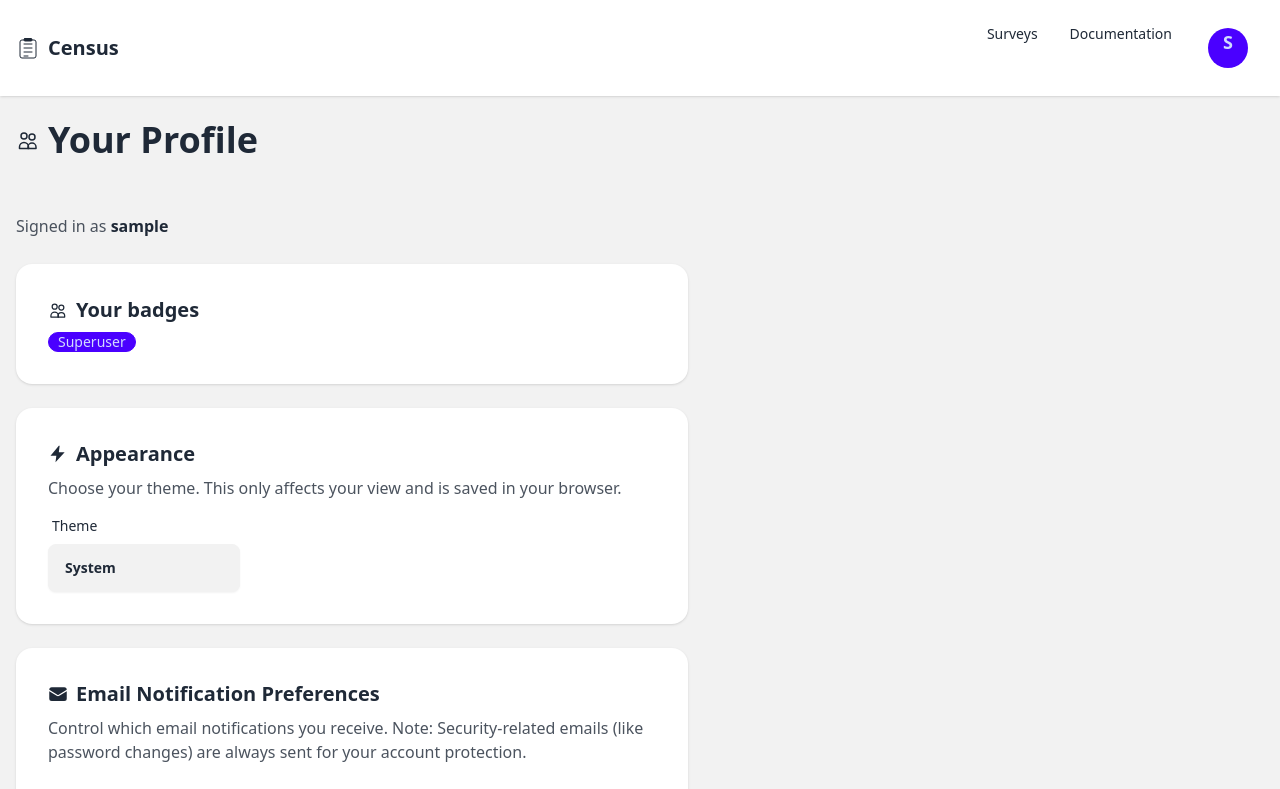
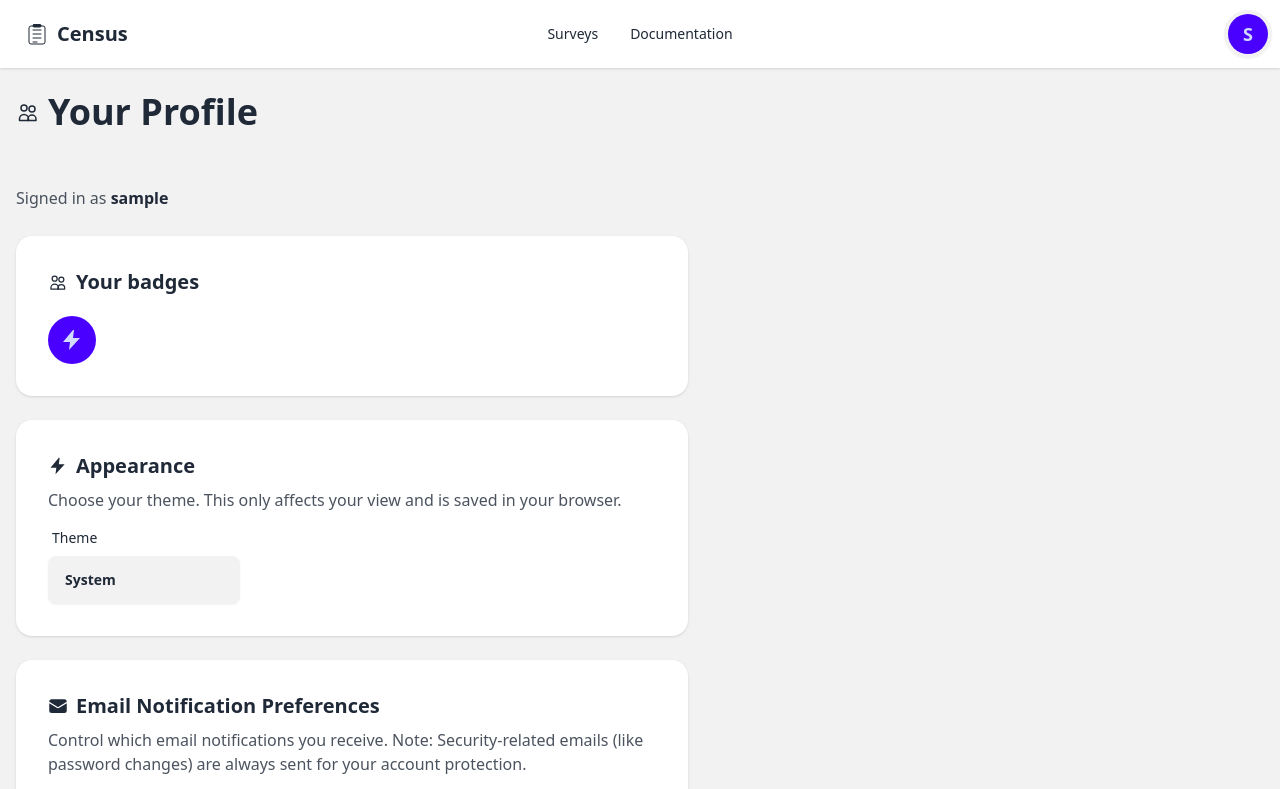
Before and after one commit to eatyourpeas/census, a Django app: page /profile in a window 1280 px wide. Shown: the top 789 px of the page. Run offline with Django 5.2, Linux system fonts and the light colour scheme; the visitor is signed in with stand-in values (Sample User, id 1); data comes from the database, SQL or seed files in the repository; data that the repository does not hold is empty; style sheets or scripts are compiled from the project's sources; some libraries are stand-ins or nearby versions.

Commit message:
fix navbar, adds icons to profile

```diff
--- a/census_app/core/templates/core/profile.html
+++ b/census_app/core/templates/core/profile.html
@@ -32,39 +32,114 @@
         {% include "components/icons/users.html" with classes="w-5 h-5 text-base-content" %}
         <span>Your badges</span>
       </h2>
-      <div class="flex flex-wrap gap-2 items-center">
+      <div class="flex flex-wrap gap-3 items-center mt-3">
         {% if stats.is_superuser %}
-          <span class="badge badge-primary">Superuser</span>
+          <div class="tooltip" data-tip="You have full administrative access to the platform">
+            <div class="indicator">
+              <div class="bg-primary text-primary-content rounded-full w-12 h-12 flex items-center justify-center">
+                {% include "components/icons/bolt.html" with classes="w-6 h-6" %}
+              </div>
+            </div>
+          </div>
         {% endif %}
         {% if stats.is_staff and not stats.is_superuser %}
-          <span class="badge badge-secondary">Staff</span>
+          <div class="tooltip" data-tip="You have staff-level access to the platform">
+            <div class="indicator">
+              <div class="bg-secondary text-secondary-content rounded-full w-12 h-12 flex items-center justify-center">
+                {% include "components/icons/users.html" with classes="w-6 h-6" %}
+              </div>
+            </div>
+          </div>
         {% endif %}
         {% if stats.orgs_owned %}
-          <span class="badge badge-outline">Owns {{ stats.orgs_owned }} org{{ stats.orgs_owned|pluralize }}</span>
+          <div class="tooltip" data-tip="You own {{ stats.orgs_owned }} organization{{ stats.orgs_owned|pluralize }}">
+            <div class="indicator">
+              <span class="indicator-item badge badge-primary text-xs">{{ stats.orgs_owned }}</span>
+              <div class="bg-primary text-primary-content rounded-full w-12 h-12 flex items-center justify-center">
+                {% include "components/icons/building.html" with classes="w-6 h-6" %}
+              </div>
+            </div>
+          </div>
         {% endif %}
         {% if stats.org_admin_count %}
-          <span class="badge badge-accent">Org admin × {{ stats.org_admin_count }}</span>
+          <div class="tooltip" data-tip="You are an administrator in {{ stats.org_admin_count }} organization{{ stats.org_admin_count|pluralize }}">
+            <div class="indicator">
+              <span class="indicator-item badge badge-accent text-xs">{{ stats.org_admin_count }}</span>
+              <div class="bg-accent text-accent-content rounded-full w-12 h-12 flex items-center justify-center">
+                {% include "components/icons/building.html" with classes="w-6 h-6" %}
+              </div>
+            </div>
+          </div>
         {% endif %}
         {% if stats.org_memberships %}
-          <span class="badge badge-ghost">Member of {{ stats.org_memberships }} org{{ stats.org_memberships|pluralize }}</span>
+          <div class="tooltip" data-tip="You are a member of {{ stats.org_memberships }} organization{{ stats.org_memberships|pluralize }}">
+            <div class="indicator">
+              <span class="indicator-item badge badge-neutral text-xs">{{ stats.org_memberships }}</span>
+              <div class="bg-neutral text-neutral-content rounded-full w-12 h-12 flex items-center justify-center">
+                {% include "components/icons/building.html" with classes="w-6 h-6" %}
+              </div>
+            </div>
+          </div>
         {% endif %}
         {% if stats.surveys_owned %}
-          <span class="badge badge-neutral">Owns {{ stats.surveys_owned }} survey{{ stats.surveys_owned|pluralize }}</span>
+          <div class="tooltip" data-tip="You own {{ stats.surveys_owned }} survey{{ stats.surveys_owned|pluralize }}">
+            <div class="indicator">
+              <span class="indicator-item badge badge-primary text-xs">{{ stats.surveys_owned }}</span>
+              <div class="bg-primary text-primary-content rounded-full w-12 h-12 flex items-center justify-center">
+                {% include "components/icons/clipboard.html" with classes="w-6 h-6" %}
+              </div>
+            </div>
+          </div>
         {% endif %}
         {% if stats.survey_creator_count %}
-          <span class="badge badge-info">Creator on {{ stats.survey_creator_count }} survey{{ stats.survey_creator_count|pluralize }}</span>
+          <div class="tooltip" data-tip="You are a creator on {{ stats.survey_creator_count }} survey{{ stats.survey_creator_count|pluralize }}">
+            <div class="indicator">
+              <span class="indicator-item badge badge-info text-xs">{{ stats.survey_creator_count }}</span>
+              <div class="bg-info text-info-content rounded-full w-12 h-12 flex items-center justify-center">
+                {% include "components/icons/clipboard.html" with classes="w-6 h-6" %}
+              </div>
+            </div>
+          </div>
         {% endif %}
         {% if stats.survey_viewer_count %}
-          <span class="badge">Viewer on {{ stats.survey_viewer_count }} survey{{ stats.survey_viewer_count|pluralize }}</span>
+          <div class="tooltip" data-tip="You can view {{ stats.survey_viewer_count }} survey{{ stats.survey_viewer_count|pluralize }}">
+            <div class="indicator">
+              <span class="indicator-item badge badge-neutral text-xs">{{ stats.survey_viewer_count }}</span>
+              <div class="bg-neutral text-neutral-content rounded-full w-12 h-12 flex items-center justify-center">
+                {% include "components/icons/clipboard.html" with classes="w-6 h-6" %}
+              </div>
+            </div>
+          </div>
         {% endif %}
         {% if stats.groups_owned %}
-          <span class="badge badge-success">{{ stats.groups_owned }} group{{ stats.groups_owned|pluralize }} authored</span>
+          <div class="tooltip" data-tip="You have authored {{ stats.groups_owned }} question group{{ stats.groups_owned|pluralize }}">
+            <div class="indicator">
+              <span class="indicator-item badge badge-success text-xs">{{ stats.groups_owned }}</span>
+              <div class="bg-success text-success-content rounded-full w-12 h-12 flex items-center justify-center">
+                {% include "components/icons/documents.html" with classes="w-6 h-6" %}
+              </div>
+            </div>
+          </div>
         {% endif %}
         {% if stats.responses_submitted %}
-          <span class="badge badge-warning">{{ stats.responses_submitted }} response{{ stats.responses_submitted|pluralize }} submitted</span>
+          <div class="tooltip" data-tip="You have submitted {{ stats.responses_submitted }} response{{ stats.responses_submitted|pluralize }} to surveys">
+            <div class="indicator">
+              <span class="indicator-item badge badge-warning text-xs">{{ stats.responses_submitted }}</span>
+              <div class="bg-warning text-warning-content rounded-full w-12 h-12 flex items-center justify-center">
+                {% include "components/icons/clipboard.html" with classes="w-6 h-6" %}
+              </div>
+            </div>
+          </div>
         {% endif %}
         {% if stats.tokens_created %}
-          <span class="badge badge-error">{{ stats.tokens_created }} invite token{{ stats.tokens_created|pluralize }} created</span>
+          <div class="tooltip" data-tip="You have created {{ stats.tokens_created }} invitation token{{ stats.tokens_created|pluralize }}">
+            <div class="indicator">
+              <span class="indicator-item badge badge-error text-xs">{{ stats.tokens_created }}</span>
+              <div class="bg-error text-error-content rounded-full w-12 h-12 flex items-center justify-center">
+                {% include "components/icons/envelope.html" with classes="w-6 h-6" %}
+              </div>
+            </div>
+          </div>
         {% endif %}
       </div>
     </div>
--- a/census_app/templates/base.html
+++ b/census_app/templates/base.html
@@ -49,8 +49,28 @@
   </head>
   <body class="min-h-screen bg-base-200">
     <div class="navbar bg-base-100 shadow">
-      <div class="flex-1 px-2">
-  <a href="{% url 'core:home' %}" class="inline-flex items-center gap-2 text-xl font-semibold text-base-content">
+      <div class="navbar-start">
+        <div class="dropdown">
+          <div tabindex="0" role="button" class="btn btn-ghost lg:hidden">
+            <svg xmlns="http://www.w3.org/2000/svg" class="h-5 w-5" fill="none" viewBox="0 0 24 24" stroke="currentColor">
+              <path stroke-linecap="round" stroke-linejoin="round" stroke-width="2" d="M4 6h16M4 12h8m-8 6h16" />
+            </svg>
+          </div>
+          <ul tabindex="0" class="menu menu-sm dropdown-content bg-base-100 rounded-box z-[1] mt-3 w-52 p-2 shadow">
+            {% if user.is_authenticated %}
+              <li><a href="/surveys">Surveys</a></li>
+              {% if can_manage_any_users %}
+                <li><a href="{% url 'surveys:user_management_hub' %}">User management</a></li>
+              {% endif %}
+              <li><a href="{% url 'core:docs_index' %}">Documentation</a></li>
+            {% else %}
+              <li><a href="{% url 'core:docs_index' %}">Documentation</a></li>
+              <li><a href="/accounts/login/">Login</a></li>
+              <li><a href="/signup/">Sign up</a></li>
+            {% endif %}
+          </ul>
+        </div>
+        <a href="{% url 'core:home' %}" class="btn btn-ghost text-xl">
           {# Light / default icon #}
           <span class="theme-light-icon">
             {% if brand.icon_url %}
@@ -71,10 +91,10 @@
               {% endif %}
             {% endif %}
           </span>
-          <span>{{ brand.title }}</span>
+          <span class="hidden sm:inline">{{ brand.title }}</span>
         </a>
       </div>
-      <div class="flex-none">
+      <div class="navbar-center hidden lg:flex">
         <ul class="menu menu-horizontal px-1">
           {% if user.is_authenticated %}
             <li><a href="/surveys">Surveys</a></li>
@@ -82,25 +102,31 @@
               <li><a href="{% url 'surveys:user_management_hub' %}">User management</a></li>
             {% endif %}
             <li><a href="{% url 'core:docs_index' %}">Documentation</a></li>
-            <li>
+          {% else %}
+            <li><a href="{% url 'core:docs_index' %}">Documentation</a></li>
+          {% endif %}
+        </ul>
+      </div>
+      <div class="navbar-end">
+        {% if user.is_authenticated %}
           <div class="dropdown dropdown-end">
-                <div tabindex="0" role="button" class="btn btn-ghost btn-circle avatar">
+            <div tabindex="0" role="button" class="btn btn-circle">
               <div class="w-10 h-10 rounded-full bg-primary flex items-center justify-center">
-                    <span class="text-lg font-semibold text-primary-content">{{ user.username|slice:":1"|upper }}</span>
+                <span class="text-lg font-semibold text-primary-content leading-none">{{ user.username|slice:":1"|upper }}</span>
               </div>
             </div>
-                <ul tabindex="0" class="menu menu-sm dropdown-content mt-3 z-[1] p-2 shadow bg-base-100 rounded-box w-52">
+            <ul tabindex="0" class="menu menu-sm dropdown-content bg-base-100 rounded-box z-[1] mt-3 w-52 p-2 shadow">
               <li class="menu-title">
                 <span class="text-base-content">{{ user.username }}</span>
               </li>
-                  <li><a href="/profile">
+              <li><a href="/profile" class="justify-items-start">
                 <svg xmlns="http://www.w3.org/2000/svg" class="h-5 w-5" fill="none" viewBox="0 0 24 24" stroke="currentColor">
                   <path stroke-linecap="round" stroke-linejoin="round" stroke-width="2" d="M16 7a4 4 0 11-8 0 4 4 0 018 0zM12 14a7 7 0 00-7 7h14a7 7 0 00-7-7z" />
                 </svg>
                 Profile
               </a></li>
               <li>
-                    <form method="post" action="/accounts/logout/" class="p-0">
+                <form method="post" action="/accounts/logout/">
                   {% csrf_token %}
                   <button type="submit" class="w-full text-left flex items-center gap-2">
                     <svg xmlns="http://www.w3.org/2000/svg" class="h-5 w-5" fill="none" viewBox="0 0 24 24" stroke="currentColor">
@@ -112,13 +138,12 @@
               </li>
             </ul>
           </div>
-            </li>
         {% else %}
-            <li><a href="{% url 'core:docs_index' %}">Documentation</a></li>
-            <li><a href="/accounts/login/">Login</a></li>
-            <li><a href="/signup/">Sign up</a></li>
+          <div class="hidden lg:flex gap-2">
+            <a href="/accounts/login/" class="btn btn-ghost">Login</a>
+            <a href="/signup/" class="btn btn-primary">Sign up</a>
+          </div>
         {% endif %}
-        </ul>
       </div>
     </div>
   <main class="container mx-auto px-4 py-6" {% block theme_scope_attrs %}{% endblock %}>
@@ -132,39 +157,41 @@
       {% block content %}{% endblock %}
     </main>
     <footer class="mt-10 border-t border-base-300 bg-base-100/60">
-      <div class="container mx-auto px-4 py-6 text-sm flex flex-col md:flex-row items-center justify-between gap-4">
-        <div class="text-xs opacity-60 w-full md:w-auto text-center md:text-right flex items-center gap-3">
-          © {% now 'Y' %} {{ brand.title }} · Built by
+      <div class="container mx-auto px-4 py-6">
+        <div class="text-xs opacity-60 text-center md:text-left flex flex-wrap items-center justify-center md:justify-start gap-x-3 gap-y-2">
+          <span>© {% now 'Y' %} {{ brand.title }}</span>
+          <span class="hidden md:inline">•</span>
+          <span>Built by</span>
           <a href="https://eatyourpeas.co.uk" target="_blank" rel="noopener" class="inline-flex items-center gap-2">
             <img src="{% static 'icons/eatyourpeas_logo_2022.png' %}" alt="eatyourpeas" class="h-4 w-auto opacity-80" />
             <span class="underline">eatyourpeas</span>
           </a>
-          <span>•</span>
+          <span class="hidden md:inline">•</span>
           <a class="inline-flex items-center gap-1" href="https://github.com/eatyourpeas/census/tree/main/census_app" target="_blank" rel="noopener">
             {% include "components/icons/github.html" with classes="w-4 h-4" %}
             <span class="underline">GitHub</span>
           </a>
-       <span>•</span>
+          <span class="hidden md:inline">•</span>
           <a href="https://github.com/eatyourpeas/census/issues" target="_blank" rel="noopener" class="underline">Issues</a>
-     <span>•</span>
+          <span class="hidden md:inline">•</span>
           <a href="{% url 'core:docs_page' slug='releases' %}" class="underline">Releases</a>
-     <span>•</span>
+          <span class="hidden md:inline">•</span>
           <a href="{% url 'core:docs_page' slug='contributing' %}" class="underline">Contributing</a>
-           <span>•</span>
+          <span class="hidden md:inline">•</span>
           <span>Version: {{ build.version }}</span>
           {% if build.branch %}
-            <span>•</span>
+            <span class="hidden md:inline">•</span>
             <a class="link" href="https://github.com/eatyourpeas/census/tree/{{ build.branch }}" target="_blank" rel="noopener">Branch {{ build.branch }}</a>
           {% endif %}
           {% if build.commit %}
-            <span>•</span>
+            <span class="hidden md:inline">•</span>
             <a class="link" href="https://github.com/eatyourpeas/census/commit/{{ build.commit }}" target="_blank" rel="noopener">Commit {{ build.commit }}</a>
           {% endif %}
           {% if build.timestamp %}
-            <span>•</span>
+            <span class="hidden md:inline">•</span>
             <span>Build: {{ build.timestamp }}</span>
           {% elif build.commit_date %}
-            <span>•</span>
+            <span class="hidden md:inline">•</span>
             <span>{{ build.commit_date }}</span>
           {% endif %}
         </div>
```
Lines whose indentation alone changed are shown as unchanged.
